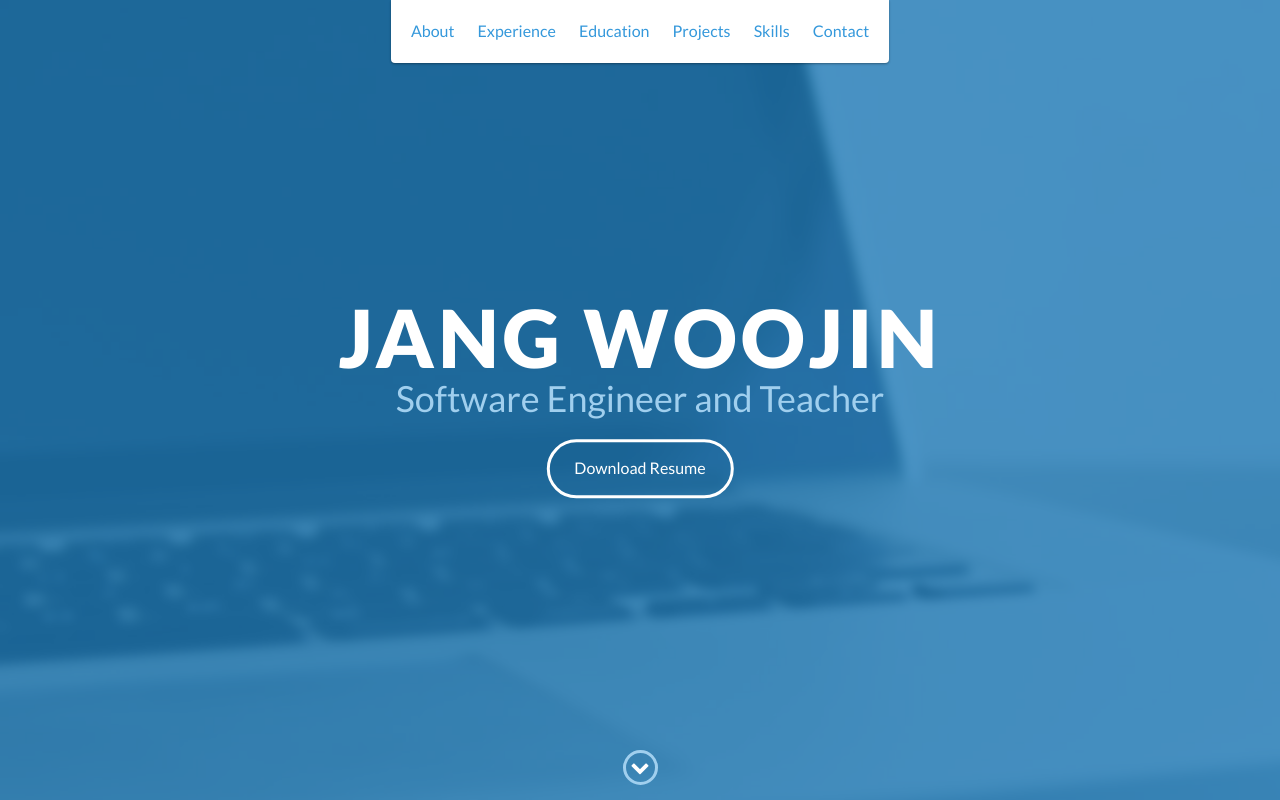
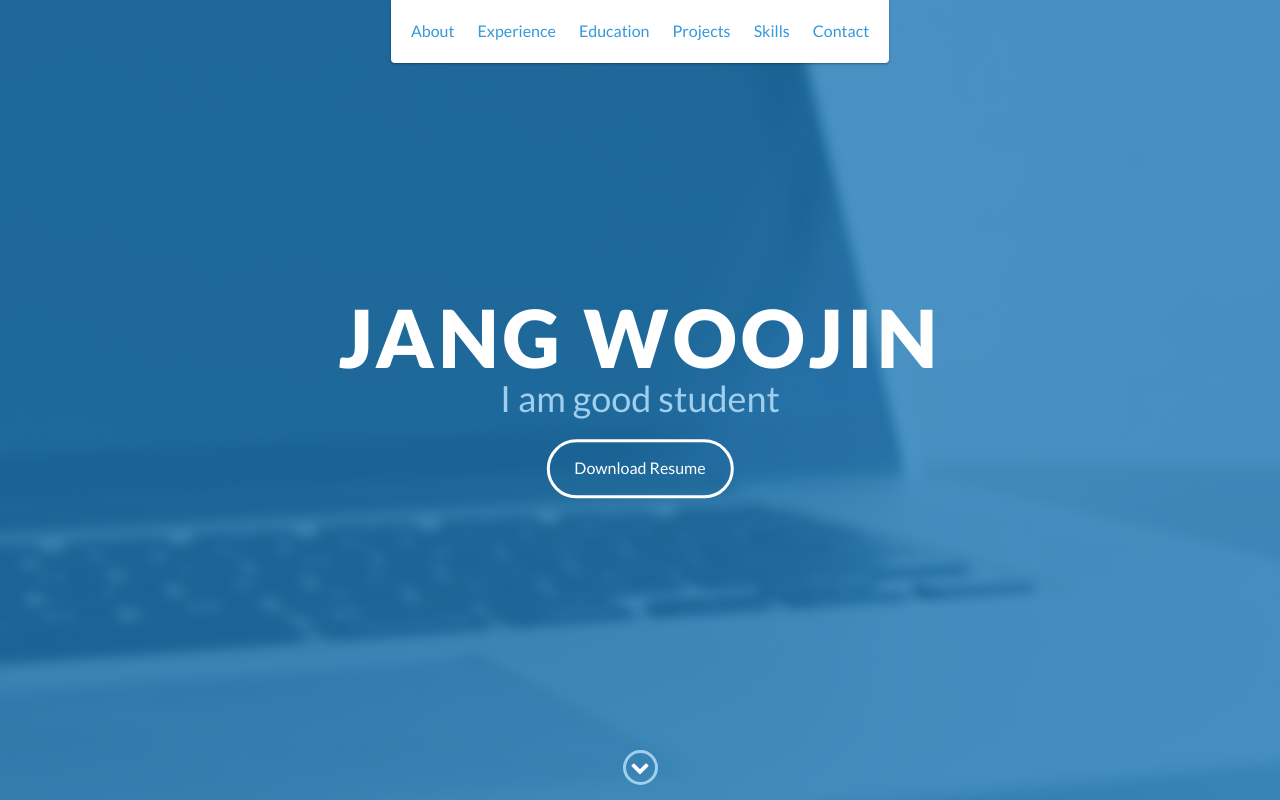
Before and after one commit to Jangwoojin863/Jangwoojin863.github.io, a website: page index.html in a window 1280 px wide. Shown: the top 800 px of the page. Drawn offline with nearby package versions, Linux system fonts and the light colour scheme.

Commit message:
change my self

```diff
--- a/index.html
+++ b/index.html
@@ -49,7 +49,7 @@
     <div id="lead">
         <div id="lead-content">
             <h1>Jang Woojin</h1>
-            <h2>Software Engineer and Teacher</h2>
+            <h2>I am good student</h2>
             <a href="#" class="btn-rounded-white">Download Resume</a>
         </div>
         <!-- End #lead-content -->
```
